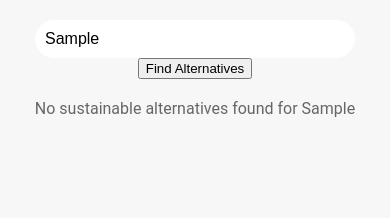
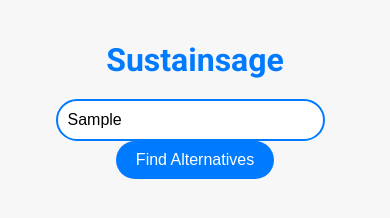
Before and after one commit to Sai-Uttej-R/SustainSage, a plain HTML site: page index.html in a window 390 px wide. Both pictures are taken after typing "Sample" into the empty fields and a click on the button "Find Alternatives". Drawn offline with nearby package versions, Linux system fonts and the light colour scheme; no server answers.

Commit message:
uploading first version of sustainsage

```diff
--- a/index.html
+++ b/index.html
@@ -3,18 +3,23 @@
 <head>
     <meta charset="UTF-8">
     <meta name="viewport" content="width=device-width, initial-scale=1.0">
-    <title>Sustainsage Search</title>
+    <title>Sustainsage - Find Sustainable Alternatives</title>
     <link rel="stylesheet" href="styles.css">
+    <link href="https://fonts.googleapis.com/css2?family=Roboto:wght@400;700&display=swap" rel="stylesheet">
 </head>
 <body>
 
-<form id="search-form">
-    <input type="text" id="search-input" placeholder="Enter a product...">
-    <button type="submit">Find Alternatives</button>
-</form>
+<div class="container">
+    <h1>Sustainsage</h1>
+    <form id="search-form">
+        <input type="text" id="search-input" placeholder="Enter a product...">
+        <button type="submit" id="search-button">Find Alternatives</button>
+    </form>
 
-<div id="search-results"></div>
+    <div id="search-results"></div>
+</div>
 
+<script src="https://code.jquery.com/jquery-3.6.0.min.js"></script>
 <script src="script.js"></script>
 
 </body>
--- a/script.js
+++ b/script.js
@@ -1,29 +1,40 @@
-document.getElementById('search-form').addEventListener('submit', function(event) {
+$(document).ready(function() {
+    $('#search-form').submit(function(event) {
         event.preventDefault(); // Prevent form submission
-    var query = document.getElementById('search-input').value; // Get search query from input field
+        var query = $('#search-input').val().trim().toLowerCase(); // Get search query from input field
 
-    // Call function to find sustainable alternatives based on user input
+        if (query) {
             findAlternatives(query);
+        }
     });
 
     function findAlternatives(query) {
-    // Sample list of sustainable alternatives for demonstration purposes
-    var alternatives = {
-        'Plastic Water Bottle': ['Stainless Steel Water Bottle', 'Glass Water Bottle'],
-        'Disposable Plastic Cutlery': ['Bamboo Cutlery Set', 'Stainless Steel Cutlery'],
-        'Single-Use Plastic Bags': ['Reusable Cloth Bags', 'Biodegradable Bags']
-    };
+        var url = 'https://world.openfoodfacts.org/cgi/search.pl?search_terms=' + encodeURIComponent(query) + '&search_simple=1&json=1';
 
-    var resultsContainer = document.getElementById('search-results');
-    resultsContainer.innerHTML = ''; // Clear previous results
+        $.ajax({
+            url: url,
+            type: 'GET',
+            dataType: 'json',
+            success: function(data) {
+                displayResults(query, data.products);
+            },
+            error: function(xhr, status, error) {
+                console.error('Error:', error);
+            }
+        });
+    }
 
-    var alternativesFound = alternatives[query];
-    if (alternativesFound) {
-        resultsContainer.innerHTML += '<h2>Sustainable Alternatives for ' + query + '</h2>';
-        alternativesFound.forEach(function(alternative) {
-            resultsContainer.innerHTML += '<p>' + alternative + '</p>';
+    function displayResults(query, products) {
+        var resultsContainer = $('#search-results');
+        resultsContainer.empty(); // Clear previous results
+
+        if (products.length > 0) {
+            resultsContainer.append('<h2>Sustainable Alternatives for ' + query + '</h2>');
+            products.forEach(function(product) {
+                resultsContainer.append('<p>' + product.product_name + '</p>');
             });
         } else {
-        resultsContainer.innerHTML = '<p>No sustainable alternatives found for ' + query + '</p>';
+            resultsContainer.append('<p>No sustainable alternatives found for ' + query + '</p>');
         }
     }
+});
--- a/styles.css
+++ b/styles.css
@@ -3,6 +3,7 @@ body {
     margin: 0;
     padding: 0;
     background-color: #f7f7f7;
+    color: #333;
 }
 
 .container {
@@ -14,21 +15,22 @@ body {
 h1 {
     text-align: center;
     margin-bottom: 20px;
-    color: #333;
+    font-weight: 700;
+    color: #007bff;
 }
 
 form {
     text-align: center;
-    margin-top: 20px;
 }
 
 #search-input {
     padding: 10px;
-    border: none;
+    border: 2px solid #007bff;
     border-radius: 25px;
     width: 70%;
     max-width: 300px;
     font-size: 16px;
+    margin-right: 10px;
 }
 
 #search-input::placeholder {
@@ -63,9 +65,3 @@ form {
     margin: 5px 0;
     color: #666;
 }
-
-@media (max-width: 600px) {
-    #search-input {
-        width: 100%;
-    }
-}
```
Lines whose indentation alone changed are shown as unchanged.
